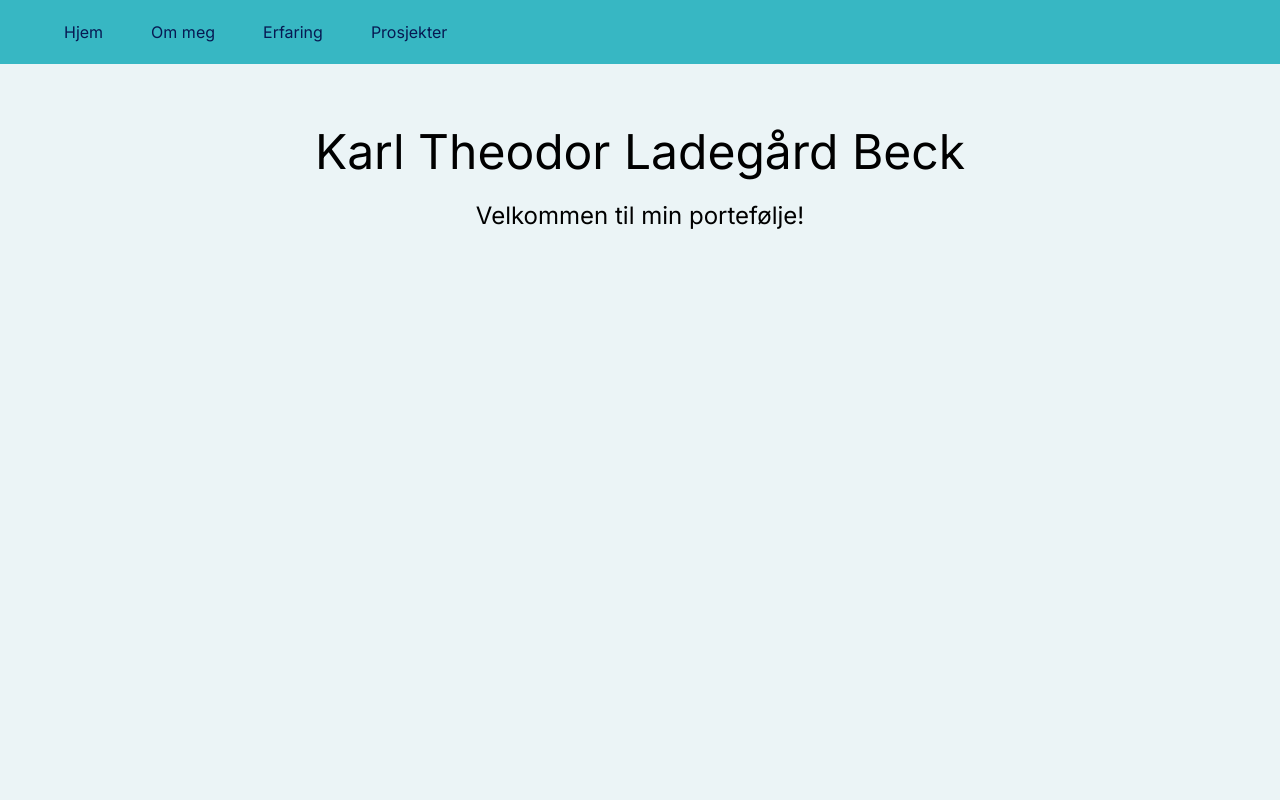
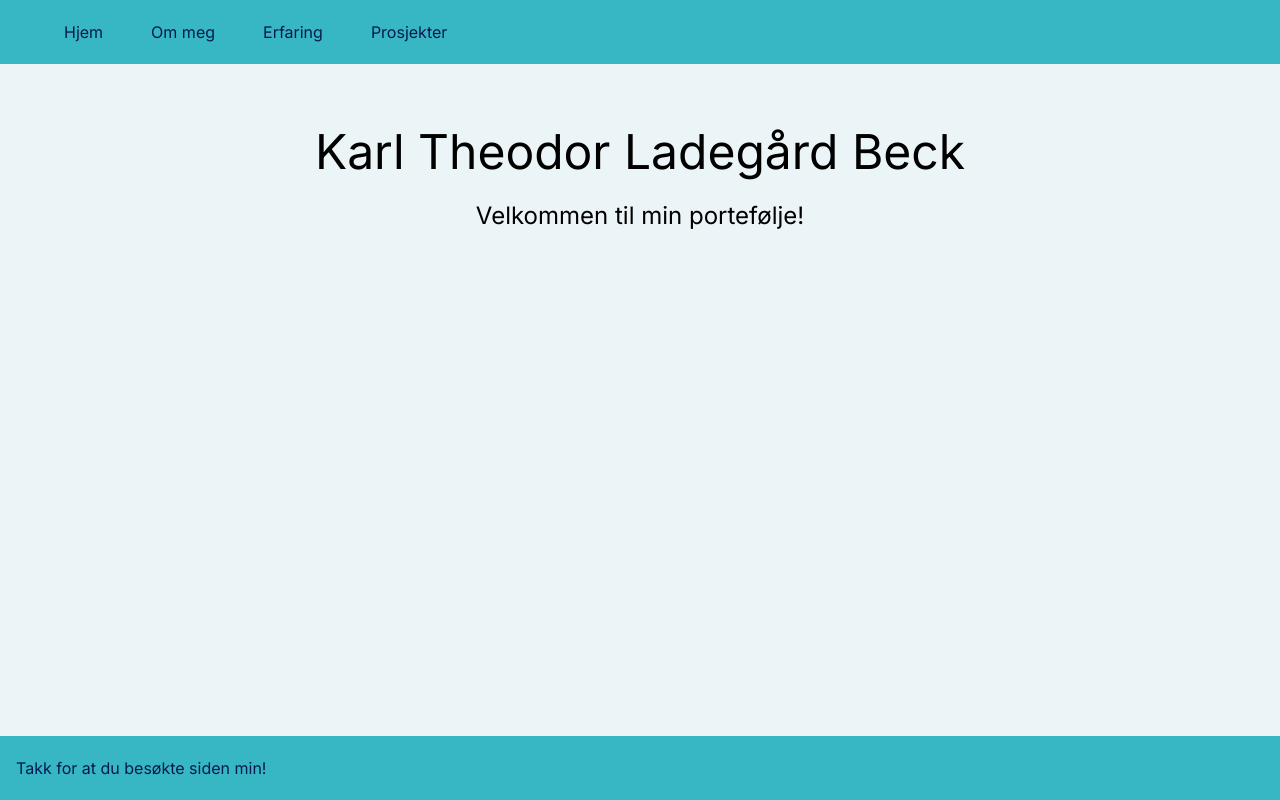
Before and after one commit to theobeck/portfolio, a Next.js app: page / in a window 1280 px wide. Built offline with nearby package versions, Linux system fonts and the light colour scheme.

Commit message:
feat: :sparkles: Created Footer and put it in root layout file

```diff
--- /dev/null
+++ b/app/_components/Footer.tsx
@@ -0,0 +1,9 @@
+export default function Footer() {
+  return (
+    <>
+      <footer className="h-16 w-full z-30 absolute bottom-0 py-1 px-4 bg-p-light-blue text-p-dark-blue flex items-center">
+        <div>Takk for at du besøkte siden min!</div>
+      </footer>
+    </>
+  );
+}
--- a/app/layout.tsx
+++ b/app/layout.tsx
@@ -2,6 +2,7 @@ import type { Metadata } from "next";
 import { Inter } from "next/font/google";
 import "./globals.css";
 import Navbar from "./_components/Navbar";
+import Footer from "./_components/Footer";
 
 const inter = Inter({ subsets: ["latin"] });
 
@@ -20,6 +21,7 @@ export default function RootLayout({
       <body className={inter.className}>
         <Navbar />
         {children}
+        <Footer />
       </body>
     </html>
   );
```
